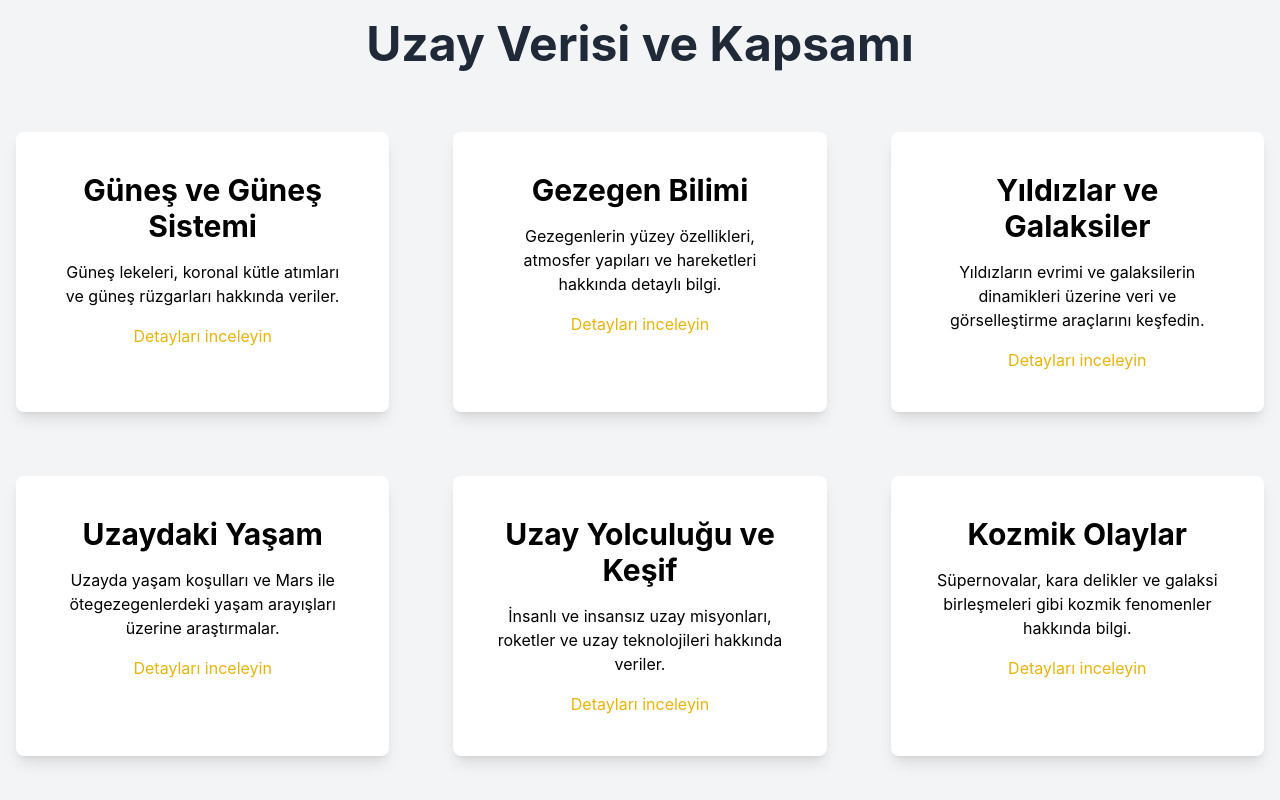
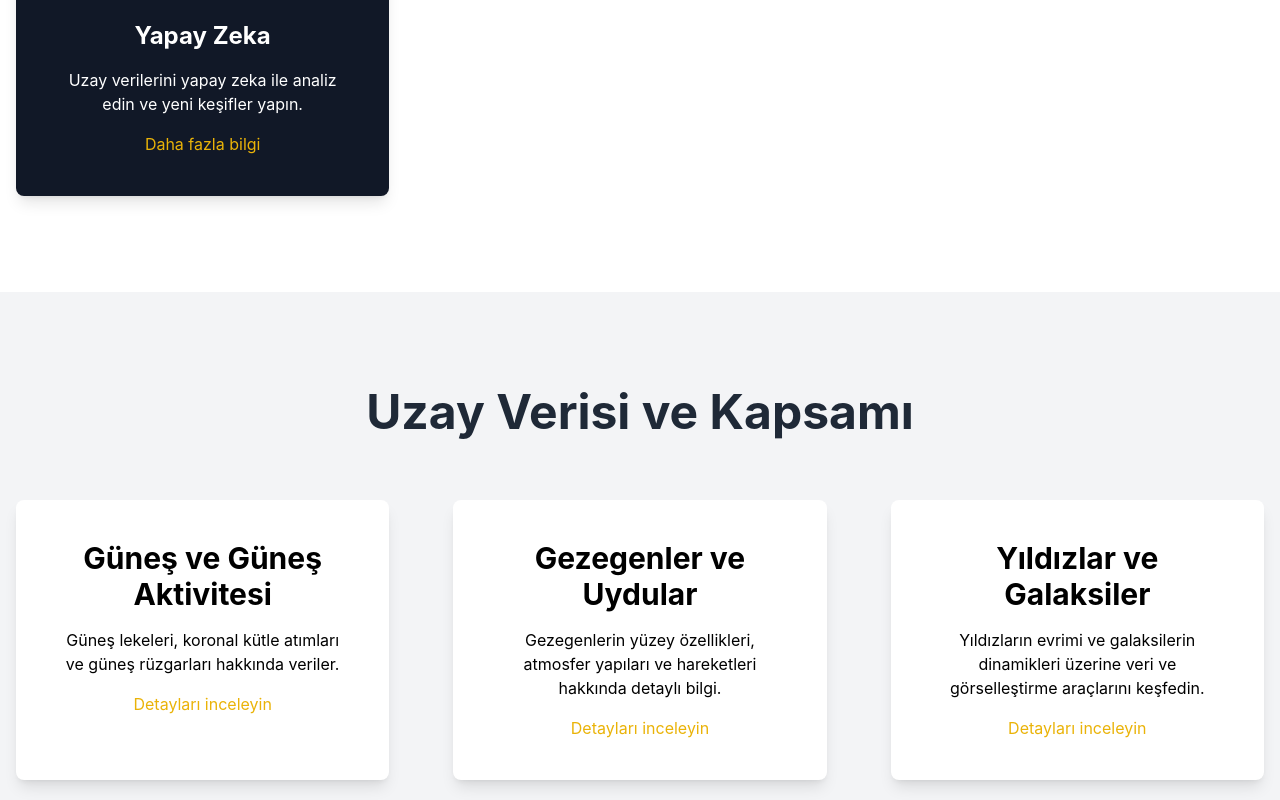
Before and after one commit to nazlinres01/space-vista, a React (Create React App) app in the folder front-end/: page / in a window 1280 px wide. Shown: the part 1620-2420 px from the top of the page. Built offline with nearby package versions, Linux system fonts and the light colour scheme.

Commit message:
updated GeneralHome

```diff
--- /dev/null
+++ b/front-end/src/components/DataScopeCard/DataScopeCard.js
@@ -0,0 +1,17 @@
+// src/components/DataScopeCard.js
+import React from 'react';
+
+const DataScopeCard = ({ title, description, link }) => (
+  <div className="bg-white p-10 rounded-lg shadow-lg transform hover:scale-105 transition-transform">
+    <h3 className="text-3xl font-bold mb-4">{title}</h3>
+    <p>{description}</p>
+    <a
+      href={link}
+      className="mt-4 inline-block text-yellow-500 hover:text-yellow-600"
+    >
+      Detayları inceleyin
+    </a>
+  </div>
+);
+
+export default DataScopeCard;
--- /dev/null
+++ b/front-end/src/components/FeatureCard/FeatureCard.js
@@ -0,0 +1,24 @@
+// src/components/FeatureCard.js
+import React from 'react';
+
+const FeatureCard = ({ title, description, icon, link }) => (
+  <div className="bg-gray-900 text-white p-10 rounded-lg shadow-lg transform hover:scale-105 transition-transform">
+    <div className="mb-6">
+      <img
+        src={`/icons/${icon}.svg`}
+        alt={`${title} Icon`}
+        className="w-16 h-16 mx-auto"
+      />
+    </div>
+    <h3 className="text-2xl font-bold mb-4">{title}</h3>
+    <p>{description}</p>
+    <a
+      href={link}
+      className="mt-4 inline-block text-yellow-500 hover:text-yellow-600"
+    >
+      Daha fazla bilgi
+    </a>
+  </div>
+);
+
+export default FeatureCard;
--- /dev/null
+++ b/front-end/src/data/texts.json
@@ -0,0 +1,75 @@
+{
+    "hero": {
+      "title": "Uzayı Keşfedin",
+      "description": "Etkileşimli uzay verileri, güçlü görselleştirme araçları ve uzay keşifleriyle dolu bu platformda yerinizi alın.",
+      "cta": "Keşfetmeye Başla"
+    },
+    "features": [
+      {
+        "title": "Geniş Veri Havuzu",
+        "description": "Uluslararası uzay ajanslarından ve araştırma merkezlerinden toplanan devasa veri kaynaklarını keşfedin.",
+        "icon": "data",
+        "link": "#data-scope"
+      },
+      {
+        "title": "Etkileşimli Görselleştirme",
+        "description": "Uzay verilerini kullanıcı dostu ve etkileşimli görsellerle keşfedin, analiz edin ve öğrenin.",
+        "icon": "visualization",
+        "link": "#visualization"
+      },
+      {
+        "title": "Eğitim Araçları",
+        "description": "Uzay bilimlerine yönelik profesyonel araçlara ve eğitim içeriklerine erişin.",
+        "icon": "tools",
+        "link": "#education-tools"
+      },
+      {
+        "title": "Yapay Zeka",
+        "description": "Uzay verilerini yapay zeka ile analiz edin ve yeni keşifler yapın.",
+        "icon": "ai",
+        "link": "#ai-tools"
+      }
+    ],
+    "dataScope": [
+      {
+        "title": "Güneş ve Güneş Aktivitesi",
+        "description": "Güneş lekeleri, koronal kütle atımları ve güneş rüzgarları hakkında veriler.",
+        "link": "/konular/gunes-ve-gunes-aktivitesi"
+      },
+      {
+        "title": "Gezegenler ve Uydular",
+        "description": "Gezegenlerin yüzey özellikleri, atmosfer yapıları ve hareketleri hakkında detaylı bilgi.",
+        "link": "/konular/gezegenler-ve-uydular"
+      },
+      {
+        "title": "Yıldızlar ve Galaksiler",
+        "description": "Yıldızların evrimi ve galaksilerin dinamikleri üzerine veri ve görselleştirme araçlarını keşfedin.",
+        "link": "/konular/yildizlar-ve-galaksiler"
+      },
+      {
+        "title": "Uzaydaki Yaşam",
+        "description": "Uzayda yaşam koşulları ve Mars ile ötegezegenlerdeki yaşam arayışları üzerine araştırmalar.",
+        "link": "/konular/uzaydaki-yasam"
+      },
+      {
+        "title": "Uzay Yolculuğu ve Gelecek Misyonlar",
+        "description": "İnsanlı ve insansız uzay misyonları, roketler ve uzay teknolojileri hakkında veriler.",
+        "link": "/konular/uzay-yolculugu-ve-gelecek-misyonlar"
+      },
+      {
+        "title": "Uzay Olayları ve Doğa Olayları",
+        "description": "Süpernovalar, kara delikler ve galaksi birleşmeleri gibi kozmik fenomenler hakkında bilgi.",
+        "link": "/konular/uzay-olaylari-ve-doga-olaylari"
+      }
+    ],
+    "educationTools": {
+      "title": "Eğitim ve Bilimsel Araçlar",
+      "description": "Hem bilim insanları hem de meraklılar için uzay bilimine yönelik eğitim materyalleri ve gelişmiş araçlar.",
+      "cta": "Daha Fazla Bilgi Edinin"
+    },
+    "callToAction": {
+      "title": "Uzay Verisini Keşfetmeye Hazır Mısınız?",
+      "description": "Uzayın derinliklerine dair bilgi edinmek, bilimsel araştırmalarınıza güç katmak ya da uzay merakınızı gidermek için hemen platformumuza katılın.",
+      "cta": "Şimdi Katıl"
+    }
+  }
--- a/front-end/src/pages/General/GeneralHome.js
+++ b/front-end/src/pages/General/GeneralHome.js
@@ -1,8 +1,20 @@
 // src/pages/GeneralHome.js
-import React from "react";
+import React, { useEffect, useState } from "react";
 import Navbar from "../../components/Navbar/Navbar";
+import FeatureCard from "../../components/FeatureCard/FeatureCard";
+import DataScopeCard from "../../components/DataScopeCard/DataScopeCard";
+import texts from '../../data/texts.json';  // JSON dosyasını import ediyoruz
 
 const GeneralHome = () => {
+  const [content, setContent] = useState({});
+
+  useEffect(() => {
+    // JSON dosyasından metinleri al
+    setContent(texts);
+  }, []);
+
+  if (!content.hero) return <div>Loading...</div>;
+
   return (
     <div className="bg-gray-100 min-h-screen">
       {/* Navbar */}
@@ -16,17 +28,16 @@ const GeneralHome = () => {
         <div className="absolute inset-0 bg-gradient-to-b from-black to-transparent opacity-90"></div>
         <div className="relative z-10 text-center text-white flex flex-col justify-center items-center h-full">
           <h1 className="text-7xl font-extrabold mb-6 drop-shadow-lg">
-            Uzayı Keşfedin
+            {content.hero.title}
           </h1>
           <p className="text-2xl mb-8 max-w-3xl leading-relaxed">
-            Etkileşimli uzay verileri, güçlü görselleştirme araçları ve uzay
-            keşifleriyle dolu bu platformda yerinizi alın.
+            {content.hero.description}
           </p>
           <a
             href="#features"
             className="bg-yellow-500 hover:bg-yellow-600 text-gray-900 font-semibold py-4 px-8 rounded-lg shadow-lg transition-transform transform hover:scale-105"
           >
-            Keşfetmeye Başla
+            {content.hero.cta}
           </a>
         </div>
       </div>
@@ -38,25 +49,15 @@ const GeneralHome = () => {
             Öne Çıkan Özellikler
           </h2>
           <div className="grid grid-cols-1 sm:grid-cols-2 lg:grid-cols-3 gap-16">
-            {/* Özellik Kartları */}
-            <FeatureCard
-              title="Geniş Veri Havuzu"
-              description="Uluslararası uzay ajanslarından ve araştırma merkezlerinden toplanan devasa veri kaynaklarını keşfedin."
-              icon="data"
-              link="#data-scope"
-            />
-            <FeatureCard
-              title="Etkileşimli Görselleştirme"
-              description="Uzay verilerini kullanıcı dostu ve etkileşimli görsellerle keşfedin, analiz edin ve öğrenin."
-              icon="visualization"
-              link="#visualization"
-            />
-            <FeatureCard
-              title="Eğitim Araçları"
-              description="Uzay bilimlerine yönelik profesyonel araçlara ve eğitim içeriklerine erişin."
-              icon="tools"
-              link="#education-tools"
-            />
+            {content.features.map((feature, index) => (
+              <FeatureCard
+                key={index}
+                title={feature.title}
+                description={feature.description}
+                icon={feature.icon}
+                link={feature.link}
+              />
+            ))}
           </div>
         </div>
       </div>
@@ -68,37 +69,14 @@ const GeneralHome = () => {
             Uzay Verisi ve Kapsamı
           </h2>
           <div className="grid grid-cols-1 sm:grid-cols-2 lg:grid-cols-3 gap-16">
-            {/* Veri Kapsam Kartları */}
-            <DataScopeCard
-              title="Güneş ve Güneş Sistemi"
-              description="Güneş lekeleri, koronal kütle atımları ve güneş rüzgarları hakkında veriler."
-              link="/konular/gunes-ve-gunes-aktivitesi"
-            />
-            <DataScopeCard
-              title="Gezegen Bilimi"
-              description="Gezegenlerin yüzey özellikleri, atmosfer yapıları ve hareketleri hakkında detaylı bilgi."
-              link="/konular/gezegenler-ve-uydular"
-            />
-            <DataScopeCard
-              title="Yıldızlar ve Galaksiler"
-              description="Yıldızların evrimi ve galaksilerin dinamikleri üzerine veri ve görselleştirme araçlarını keşfedin."
-              link="/konular/yildizlar-ve-galaksiler"
-            />
-            <DataScopeCard
-              title="Uzaydaki Yaşam"
-              description="Uzayda yaşam koşulları ve Mars ile ötegezegenlerdeki yaşam arayışları üzerine araştırmalar."
-              link="/konular/uzaydaki-yasam"
-            />
-            <DataScopeCard
-              title="Uzay Yolculuğu ve Keşif"
-              description="İnsanlı ve insansız uzay misyonları, roketler ve uzay teknolojileri hakkında veriler."
-              link="/konular/uzay-yolculugu-ve-gelecek-misyonlar"
-            />
-            <DataScopeCard
-              title="Kozmik Olaylar"
-              description="Süpernovalar, kara delikler ve galaksi birleşmeleri gibi kozmik fenomenler hakkında bilgi."
-              link="/konular/uzay-olaylari-ve-doga-olaylari"
-            />
+            {content.dataScope.map((scope, index) => (
+              <DataScopeCard
+                key={index}
+                title={scope.title}
+                description={scope.description}
+                link={scope.link}
+              />
+            ))}
           </div>
         </div>
       </div>
@@ -106,15 +84,15 @@ const GeneralHome = () => {
       {/* Eğitim ve Bilimsel Araçlar */}
       <div id="education-tools" className="bg-gray-900 text-white py-24">
         <div className="max-w-7xl mx-auto text-center px-4">
-          <h2 className="text-5xl font-bold mb-12">Eğitim ve Bilimsel Araçlar</h2>
+          <h2 className="text-5xl font-bold mb-12">{content.educationTools.title}</h2>
           <p className="text-xl mb-16 max-w-4xl mx-auto">
-            Hem bilim insanları hem de meraklılar için uzay bilimine yönelik eğitim materyalleri ve gelişmiş araçlar.
+            {content.educationTools.description}
           </p>
           <a
             href="/egitim-araclari"
             className="bg-yellow-500 hover:bg-yellow-600 py-4 px-10 rounded-lg font-semibold text-gray-900 shadow-lg transition-transform transform hover:scale-105"
           >
-            Daha Fazla Bilgi Edinin
+            {content.educationTools.cta}
           </a>
         </div>
       </div>
@@ -123,16 +101,16 @@ const GeneralHome = () => {
       <div className="py-24 bg-white text-center mb-40 ">
         <div className="max-w-7xl mx-auto px-4">
           <h2 className="text-4xl font-bold text-gray-800 mb-4">
-            Uzay Verisini Keşfetmeye Hazır Mısınız?
+            {content.callToAction.title}
           </h2>
           <p className="text-lg text-gray-600 mb-8">
-            Uzayın derinliklerine dair bilgi edinmek, bilimsel araştırmalarınıza güç katmak ya da uzay merakınızı gidermek için hemen platformumuza katılın.
+            {content.callToAction.description}
           </p>
           <a
             href="/kayit-ol"
             className="bg-yellow-500 hover:bg-yellow-600 text-gray-900 font-semibold py-4 px-8 rounded-lg shadow-lg transition-transform transform hover:scale-105"
           >
-            Şimdi Katıl
+            {content.callToAction.cta}
           </a>
         </div>
       </div>
@@ -140,43 +118,4 @@ const GeneralHome = () => {
   );
 };
 
-// Özellik Kartı Bileşeni
-const FeatureCard = ({ title, description, icon, link }) => (
-  <div
-    className="bg-gray-900 text-white p-10 rounded-lg shadow-lg transform hover:scale-105 transition-transform"
-  >
-    <div className="mb-6">
-      <img
-        src={`/icons/${icon}.svg`}
-        alt={`${title} Icon`}
-        className="w-16 h-16 mx-auto"
-      />
-    </div>
-    <h3 className="text-2xl font-bold mb-4">{title}</h3>
-    <p>{description}</p>
-    <a
-      href={link}
-      className="mt-4 inline-block text-yellow-500 hover:text-yellow-600"
-    >
-      Daha fazla bilgi
-    </a>
-  </div>
-);
-
-// Veri Kapsam Kartı Bileşeni
-const DataScopeCard = ({ title, description, link }) => (
-  <div
-    className="bg-white p-10 rounded-lg shadow-lg transform hover:scale-105 transition-transform"
-  >
-    <h3 className="text-3xl font-bold mb-4">{title}</h3>
-    <p>{description}</p>
-    <a
-      href={link}
-      className="mt-4 inline-block text-yellow-500 hover:text-yellow-600"
-    >
-      Detayları inceleyin
-    </a>
-  </div>
-);
-
 export default GeneralHome;
```
